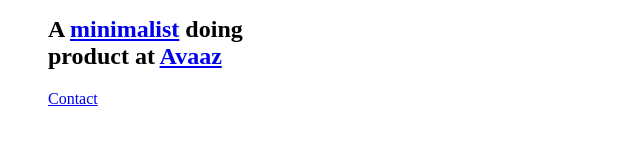
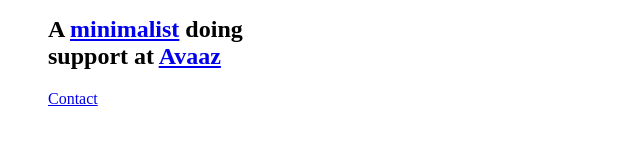
Before and after one commit to rmontala/raulis, a plain HTML site: page index.htm in a window 1280 px wide. Shown: the full height of the page, 0-640 px from the left. Drawn offline with Linux system fonts and the light colour scheme.

Commit message:
Update index.htm
support

```diff
--- a/index.htm
+++ b/index.htm
@@ -1 +1 @@
-<link rel=icon href=data:,/><meta name="viewport" content="width=device-width, initial-scale=1.0"><figure><h2>A <a href=https://minim.blog>minimalist</a> doing<br>product at <a href=https://ava.az>Avaaz</a></h2><a href=mailto:raulm@duck.com>Contact</a>
+<link rel=icon href=data:,/><meta name="viewport" content="width=device-width, initial-scale=1.0"><figure><h2>A <a href=https://minim.blog>minimalist</a> doing<br>support at <a href=https://ava.az>Avaaz</a></h2><a href=mailto:raulm@duck.com>Contact</a>
```
